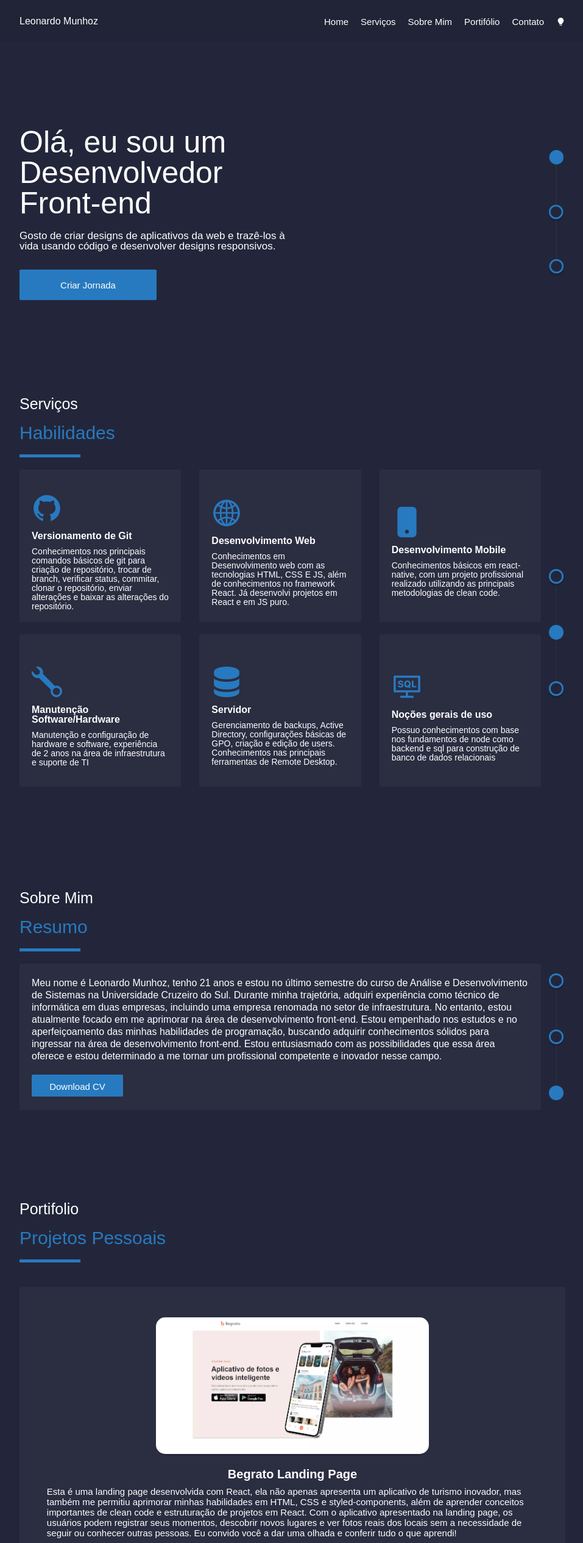
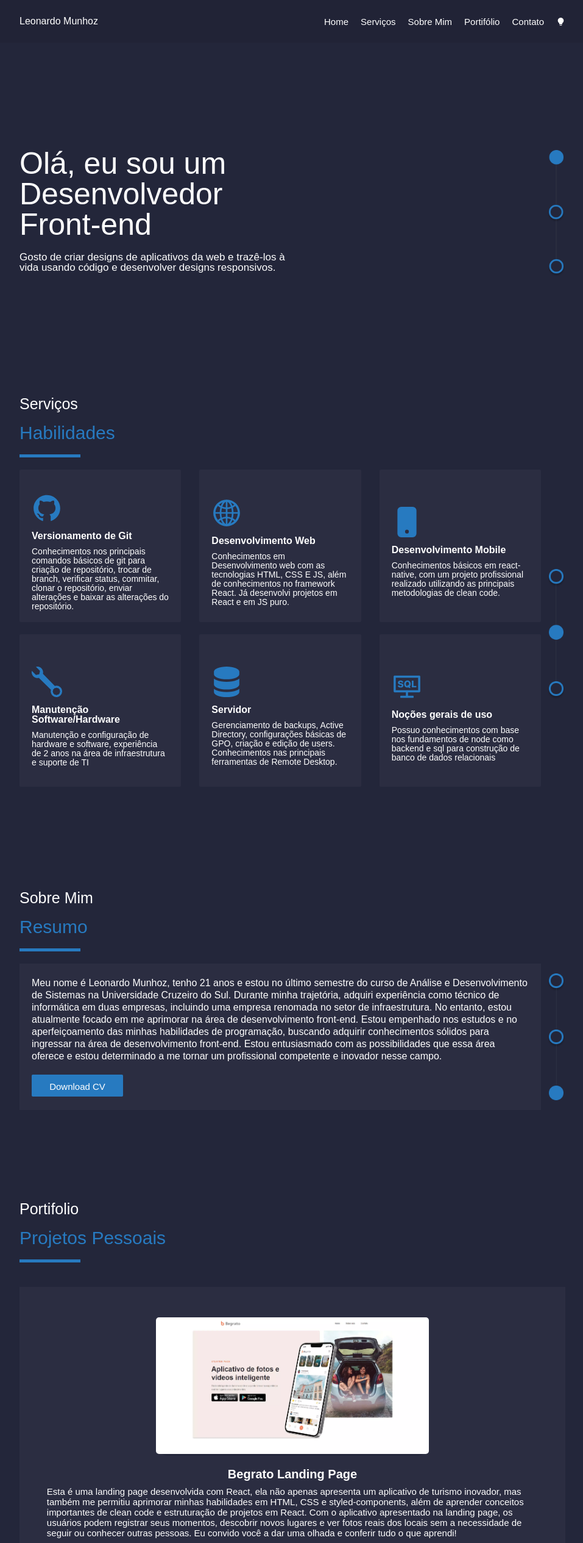
Before and after one commit to LeonardoMunhoz770/myportfolio, a React (Create React App) app: page / in a window 1280 px wide. Shown: the top 2530 px of the page at 61% size, without its empty margins (160-1117 px from the left). Built offline with nearby package versions, Linux system fonts and the light colour scheme.

Commit message:
feat(Refactor): Add a new project in section projects

```diff
--- a/src/components/projects/styles.js
+++ b/src/components/projects/styles.js
@@ -71,5 +71,5 @@ export const Description = styled.p`
 export const ProjectImage = styled.img`
   width: 100%;
   height: 100%;
-  border-radius: 15px;
+  border-radius: 5px;
 `;
--- a/src/pages/home/apresentation/index.js
+++ b/src/pages/home/apresentation/index.js
@@ -8,7 +8,6 @@ import {
   ImageSection,
   ContentText,
 } from "./styles";
-import Button from "../../../components/button";
 import lineOne from "../../../assets/lineOne.webp";
 
 const Apresentation = () => {
@@ -21,9 +20,6 @@ const Apresentation = () => {
             Gosto de criar designs de aplicativos da web e trazê-los à vida
             usando código e desenvolver designs responsivos.
           </Subtitle>
-          <Button width="50%" height={50}>
-            Criar Jornada
-          </Button>
         </ContentText>
         <OneSection>
           <ImageSection
--- a/src/pages/home/portifolio/index.js
+++ b/src/pages/home/portifolio/index.js
@@ -11,6 +11,7 @@ import Projects from "../../../components/projects";
 import imageBegrato from "../../../assets/begreatoLp.webp";
 import imageOrganograma from "../../../assets/valorant.webp";
 import imageMunhozCompany from "../../../assets/munhozCompany.webp";
+import imageMunhozCompanyReact from "../../../assets/munhozCompanyReact.webp";
 
 const Portifolio = () => {
   const arrayProjects = [
@@ -38,6 +39,13 @@ const Portifolio = () => {
       url: "https://munhoz-project.vercel.app/",
       alt: "tela de login e senha com o tema MunhozCompany",
     },
+    {
+      description:
+        "Este projeto em desenvolvimento é um sistema completo de autenticação com o mesmo sistema do firebase, porém agora utilizando react, react-router, styled components e a api do Firebase, nele é implementado as rotas privadas e públicas, sistema de cadastro, autenticação, tudo isso utilizando o token gerado pelo firebase para cada usuário",
+      imageProject: imageMunhozCompanyReact,
+      titleProject: "Sistema de Autenticação",
+      url: "https://munhoz-company.vercel.app/",
+    },
   ];
 
   return (
--- a/src/styles/Theme.js
+++ b/src/styles/Theme.js
@@ -17,7 +17,7 @@ export const darkTheme = {
     headerAndfooter: "white",
     subtitle: "#277ac0",
     title: "black",
-    backgroundContainer: "#FFFFFF",
+    backgroundContainer: "white",
     backgroundGlobal: "#FBFBFE",
     backgroundScroll: "#E3E2E9",
     scroll: "#C8C6D2",
```
Also changed, not shown: src/assets/munhozCompanyReact.webp (added).
